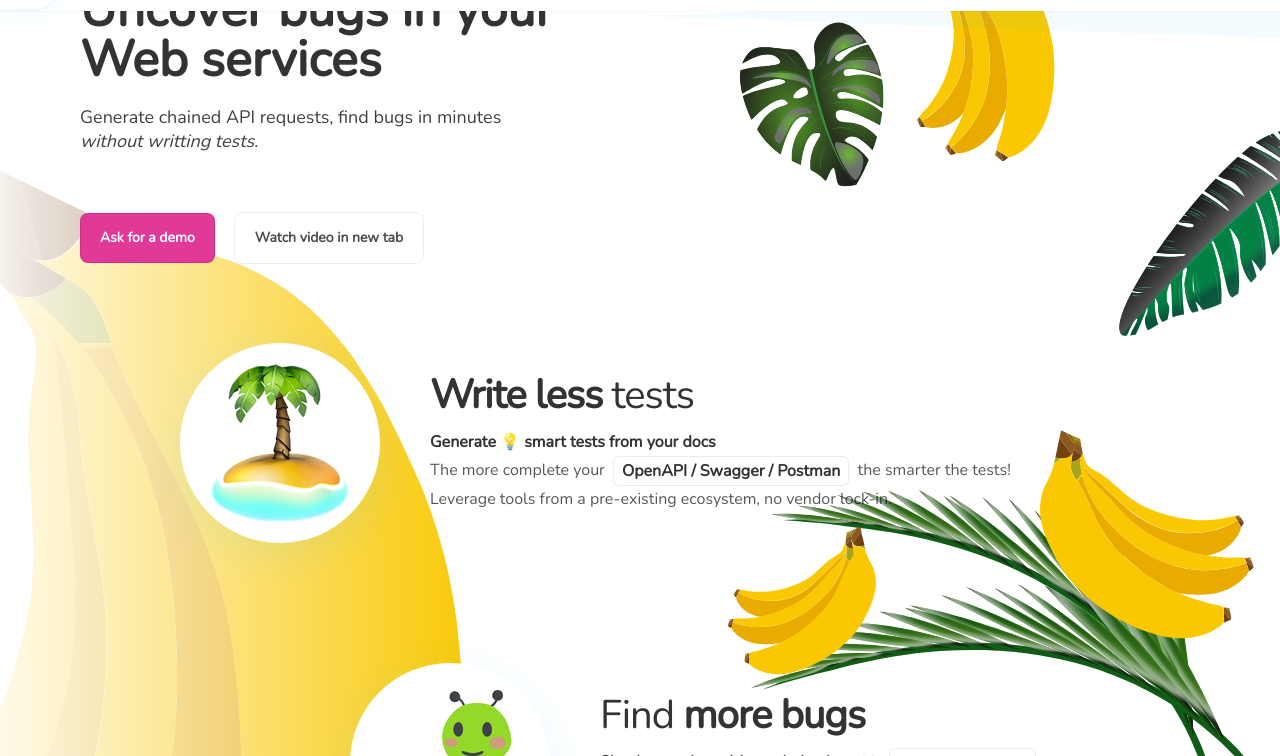
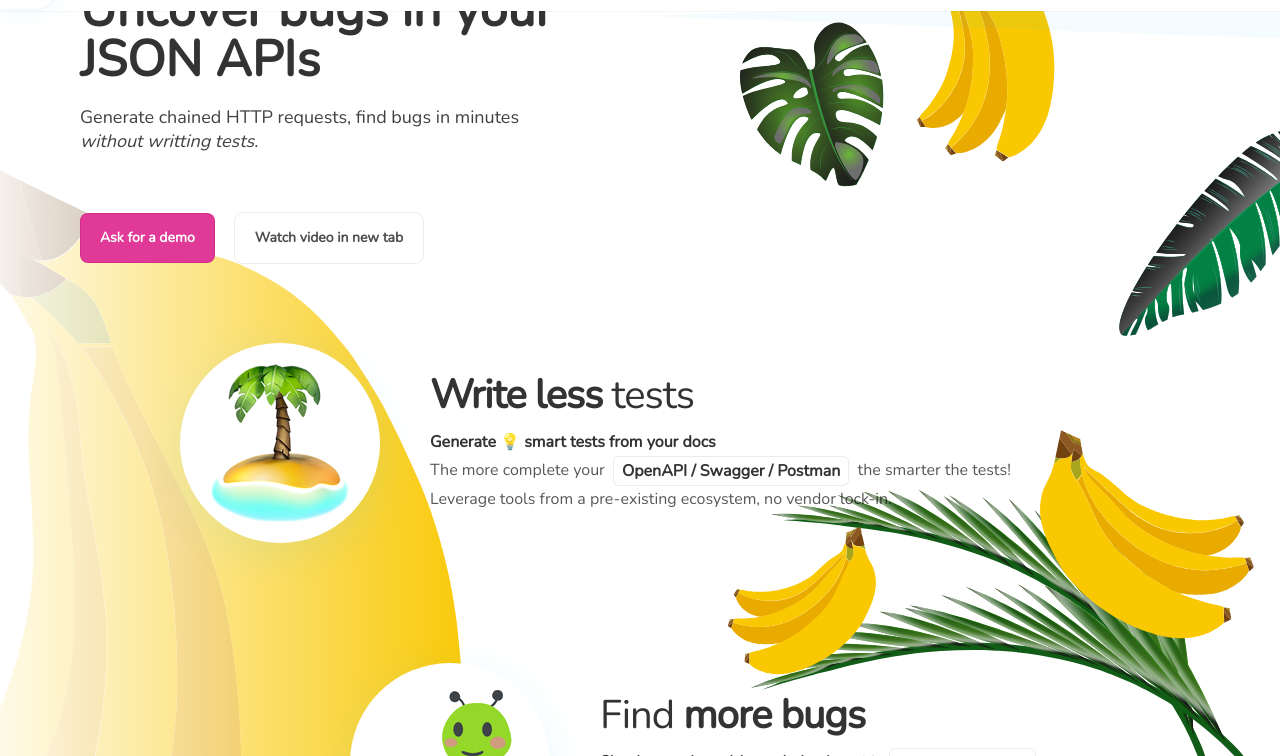
Before and after one commit to FuzzyMonkeyCo/fuzzymonkey.co, a website: page index.htm in a window 1280 px wide. Shown: the part 44-800 px from the top of the page. Drawn offline with nearby package versions, Linux system fonts and the light colour scheme.

Commit message:
master: update some wording based on feedback

```diff
--- a/index.htm
+++ b/index.htm
@@ -74,8 +74,8 @@
 <section class="section-home home-header">
 	<div class="wrap">
 		<div class="text">
-			<h1><span>Uncover bugs in your Web services</span></h1>
-			<h2>Generate chained API requests, find bugs in minutes <i>without writting tests</i>.</h2>
+			<h1><span>Uncover bugs in your JSON APIs</span></h1>
+			<h2>Generate chained HTTP requests, find bugs in minutes <i>without writting tests</i>.</h2>
 			<ul>
               <li><a href="#form-email" class="button button-big button-primary start_trial">Ask for a demo</a></li>
               <li><a href="https://asciinema.org/a/171571?autoplay=1" target="_blank" class="button button-big button-play">Watch video in new tab</a></li>
@@ -111,7 +111,7 @@
 				<div class="text">
 					<h4>Find <strong>more bugs</strong></h4>
 					<p><strong>Simulate real-world user behavior</strong> with <a href="https://en.wikipedia.org/wiki/Model-based_testing">generative testing</a>
-						<br><span>🔎&nbsp;</span>Catch crashes, invalid data, wrong HTTP logic and security vulnerabilities before they hit production.</p>
+						<br><span>🔎&nbsp;</span>Catch crashes, invalid data and wrong HTTP logic in your Web services before they hit production.</p>
 				</div>
 			</li>
 			<li>
```
